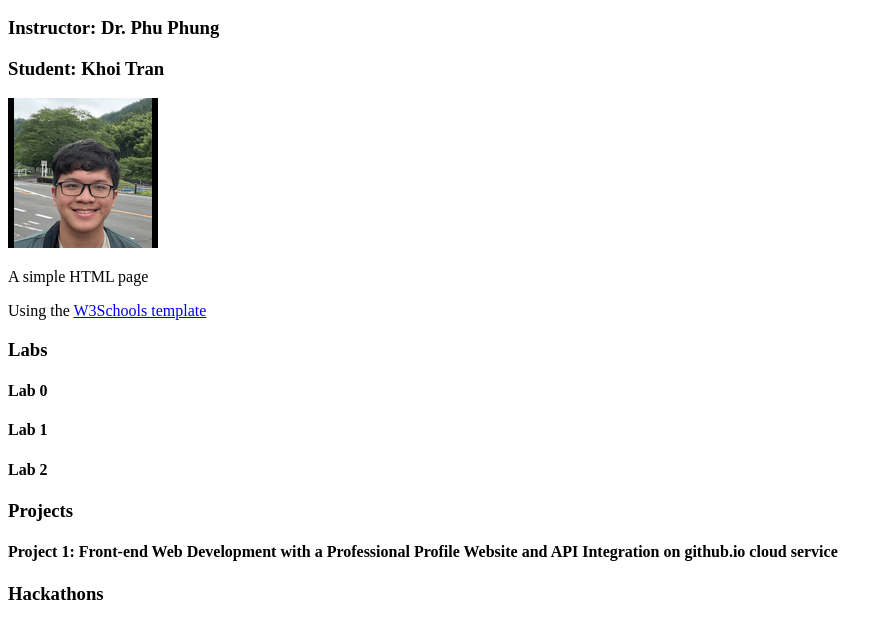
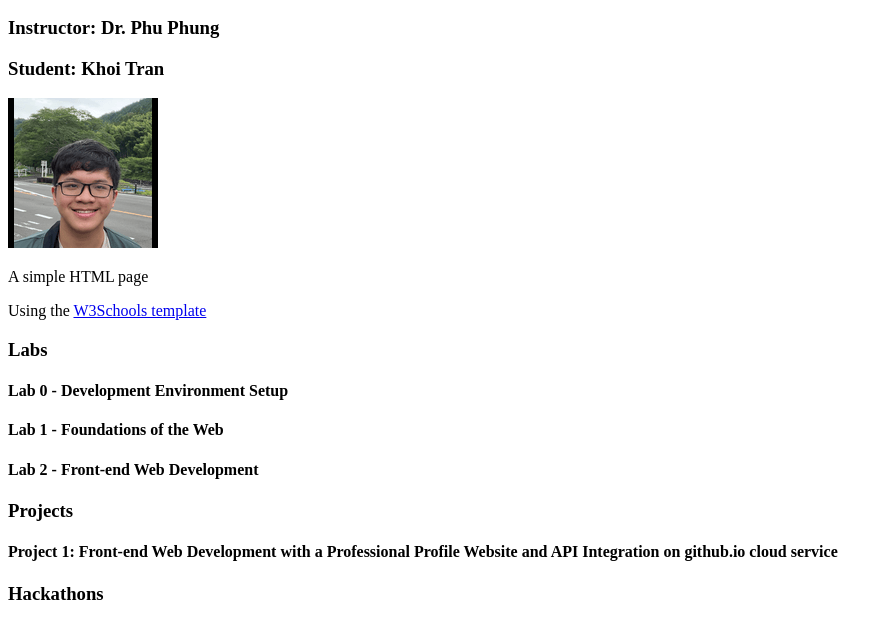
Before and after one commit to TranMK/TranMK.github.io, a plain HTML site: page waph.html in a window 1280 px wide. Shown: the part 110-748 px from the top of the page, without its empty margins (0-893 px from the left). Drawn offline with Linux system fonts and the light colour scheme.

Commit message:
Partial README

```diff
--- a/waph.html
+++ b/waph.html
@@ -22,9 +22,9 @@
 </div>
 <div id="class-info">
     <h3>Labs</h3>
-    <h4>Lab 0</h4>
-    <h4>Lab 1</h4>
-    <h4>Lab 2</h4>
+    <h4>Lab 0 - Development Environment Setup</h4>
+    <h4>Lab 1 - Foundations of the Web</h4>
+    <h4>Lab 2 - Front-end Web Development</h4>
     <h3>Projects</h3>
     <h4>Project 1: Front-end Web Development with a Professional Profile Website and API Integration on github.io cloud service</h4>
     <h3>Hackathons</h3>
```
Also changed, not shown: index.html (+2 -4 lines), 3 other files.
